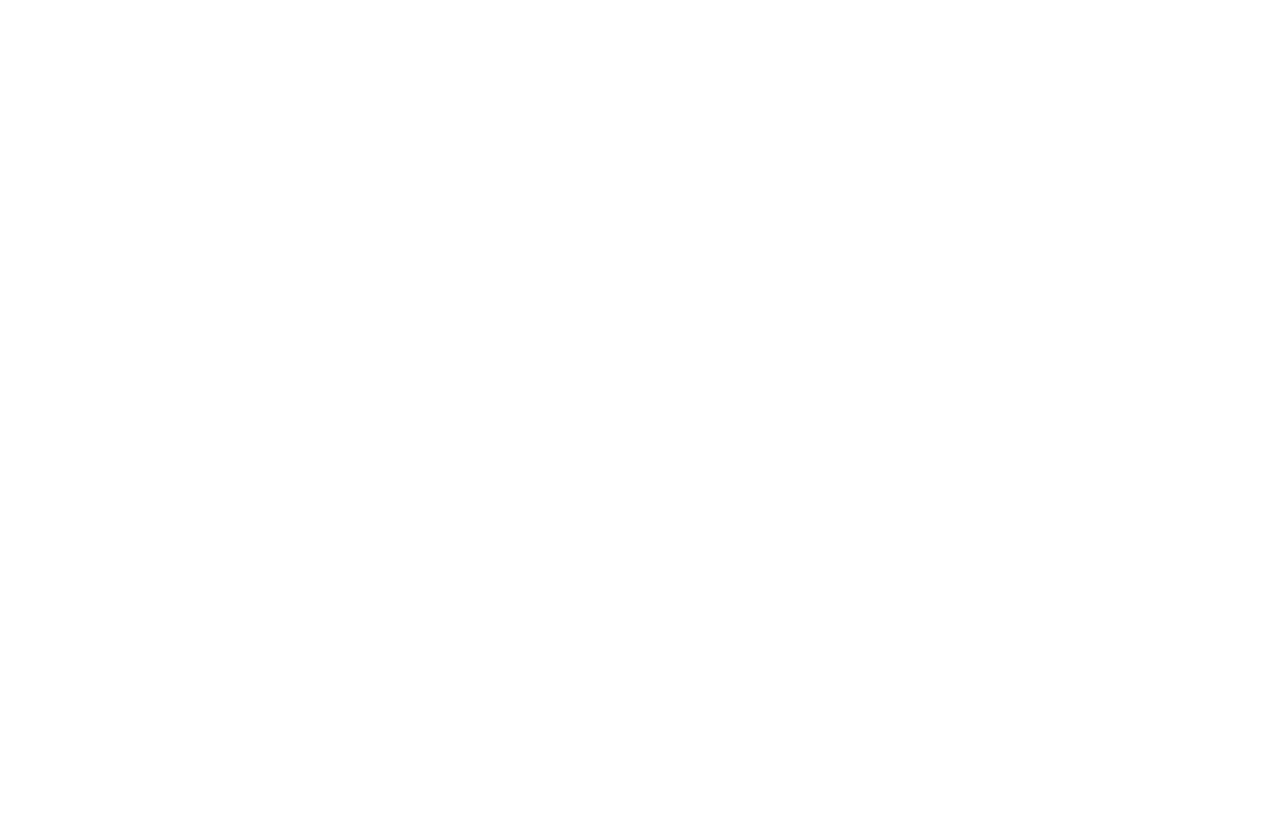
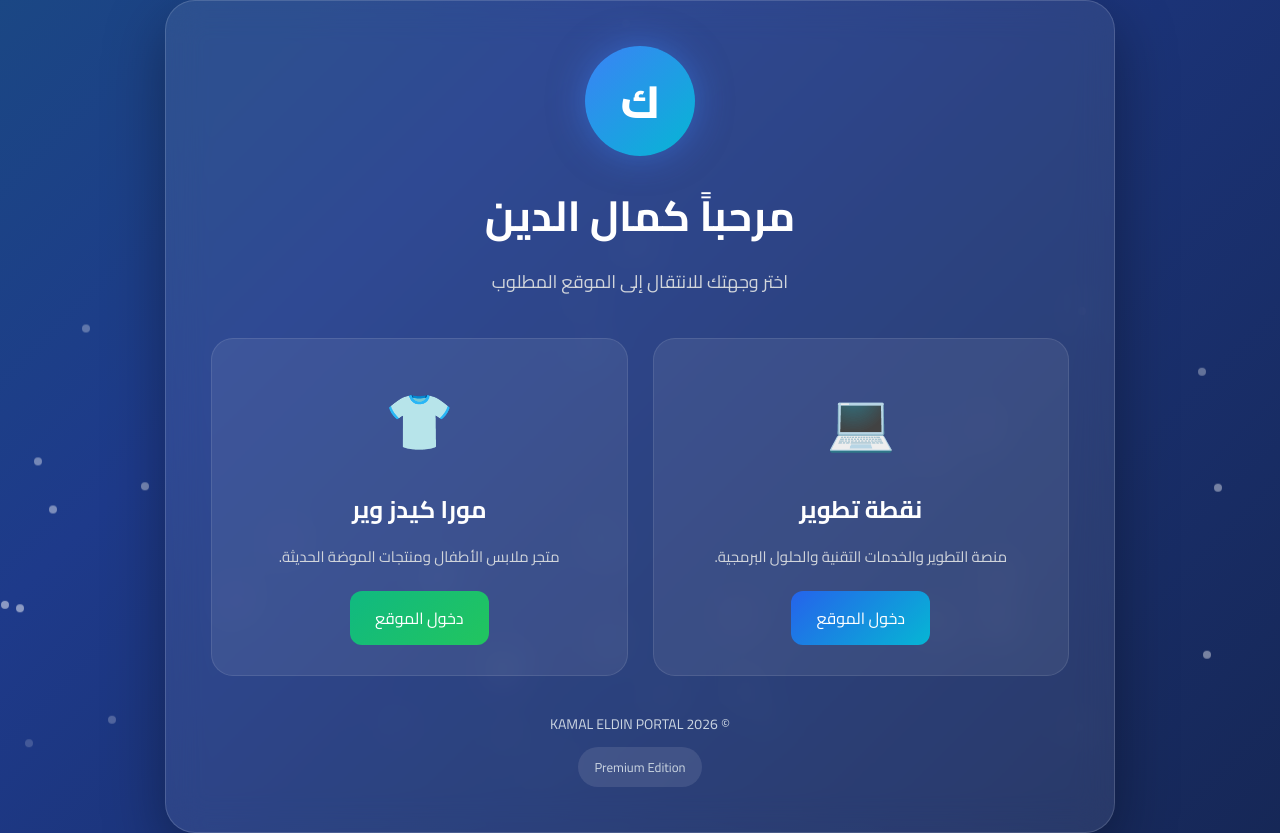
Before and after one commit to floppatera/floppatera.github.io, a plain HTML site: page index.html in a window 1280 px wide. Before the commit the page ends 800 px from the top, so only its background shows below. Drawn offline with Linux system fonts and the light colour scheme.

Commit message:
Refactor index.html for layout and styles

```diff
--- a/index.html
+++ b/index.html
@@ -1,23 +1,299 @@
-<html>
+<!DOCTYPE html>
+<html lang="ar" dir="rtl">
 <head>
-	<title>
-KEMO	</title>
+<meta charset="UTF-8">
+<meta name="viewport" content="width=device-width, initial-scale=1.0">
+<title>كمال الدين | البوابة الرئيسية</title>
 
-	<style>
-	* { font-family: verdana; font-size: 10pt; COLOR: gray; }
-	b { font-weight: bold; }
-	table { height: 50%; border: 1px solid gray;}
-	td { text-align: center; padding: 25;}
+<link href="https://fonts.googleapis.com/css2?family=Cairo:wght@300;400;600;700;800&display=swap" rel="stylesheet">
 
-	</style>
+<style>
+
+*{
+    margin:0;
+    padding:0;
+    box-sizing:border-box;
+    font-family:'Cairo',sans-serif;
+}
+
+body{
+    min-height:100vh;
+    overflow:hidden;
+    background:linear-gradient(-45deg,#0f172a,#1e3a8a,#0f766e,#1e293b);
+    background-size:400% 400%;
+    animation:bgMove 12s ease infinite;
+    display:flex;
+    justify-content:center;
+    align-items:center;
+}
+
+@keyframes bgMove{
+    0%{background-position:0% 50%}
+    50%{background-position:100% 50%}
+    100%{background-position:0% 50%}
+}
+
+.particles{
+    position:fixed;
+    inset:0;
+    overflow:hidden;
+}
+
+.particles span{
+    position:absolute;
+    width:8px;
+    height:8px;
+    border-radius:50%;
+    background:rgba(255,255,255,.5);
+    animation:float 10s linear infinite;
+}
+
+@keyframes float{
+    from{
+        transform:translateY(100vh);
+        opacity:0;
+    }
+    20%{
+        opacity:1;
+    }
+    to{
+        transform:translateY(-100px);
+        opacity:0;
+    }
+}
+
+.card{
+    width:95%;
+    max-width:950px;
+    padding:45px;
+    border-radius:30px;
+    background:rgba(255,255,255,.08);
+    backdrop-filter:blur(18px);
+    border:1px solid rgba(255,255,255,.15);
+    box-shadow:0 20px 60px rgba(0,0,0,.35);
+    color:#fff;
+    text-align:center;
+    z-index:2;
+}
+
+.logo{
+    width:110px;
+    height:110px;
+    margin:auto;
+    border-radius:50%;
+    display:flex;
+    justify-content:center;
+    align-items:center;
+    background:linear-gradient(135deg,#3b82f6,#06b6d4);
+    font-size:45px;
+    font-weight:800;
+    margin-bottom:20px;
+    box-shadow:0 0 35px rgba(59,130,246,.5);
+}
+
+h1{
+    font-size:42px;
+    margin-bottom:10px;
+}
+
+.subtitle{
+    color:#d1d5db;
+    margin-bottom:40px;
+    font-size:18px;
+}
+
+.options{
+    display:grid;
+    grid-template-columns:repeat(auto-fit,minmax(280px,1fr));
+    gap:25px;
+}
+
+.option{
+    background:rgba(255,255,255,.07);
+    border:1px solid rgba(255,255,255,.1);
+    border-radius:22px;
+    padding:30px;
+    transition:.4s;
+    cursor:pointer;
+}
+
+.option:hover{
+    transform:translateY(-10px);
+    background:rgba(255,255,255,.12);
+}
+
+.icon{
+    font-size:55px;
+    margin-bottom:15px;
+}
+
+.option h2{
+    margin-bottom:10px;
+}
+
+.option p{
+    color:#d1d5db;
+    font-size:15px;
+    margin-bottom:20px;
+}
+
+.btn{
+    border:none;
+    padding:12px 25px;
+    border-radius:12px;
+    color:white;
+    font-size:16px;
+    cursor:pointer;
+    transition:.3s;
+}
+
+.dev{
+    background:linear-gradient(135deg,#2563eb,#06b6d4);
+}
+
+.mora{
+    background:linear-gradient(135deg,#10b981,#22c55e);
+}
+
+.btn:hover{
+    transform:scale(1.05);
+}
+
+.footer{
+    margin-top:35px;
+    color:#cbd5e1;
+    font-size:14px;
+}
+
+.version{
+    display:inline-block;
+    margin-top:10px;
+    background:rgba(255,255,255,.1);
+    padding:8px 16px;
+    border-radius:30px;
+    font-size:13px;
+}
+
+.loader{
+    position:fixed;
+    inset:0;
+    background:#020617;
+    display:flex;
+    justify-content:center;
+    align-items:center;
+    flex-direction:column;
+    color:white;
+    z-index:9999;
+    transition:1s;
+}
+
+.spinner{
+    width:70px;
+    height:70px;
+    border:5px solid rgba(255,255,255,.2);
+    border-top:5px solid white;
+    border-radius:50%;
+    animation:spin 1s linear infinite;
+    margin-bottom:20px;
+}
+
+@keyframes spin{
+    to{
+        transform:rotate(360deg);
+    }
+}
+
+.hide{
+    opacity:0;
+    visibility:hidden;
+}
+
+</style>
 </head>
 <body>
-<center>
-<br><br><br><br>
 
-<br><br>
+<div class="loader" id="loader">
+    <div class="spinner"></div>
+    <h3>جاري تحميل البوابة...</h3>
+</div>
 
-</center>
+<div class="particles" id="particles"></div>
+
+<div class="card">
+
+    <div class="logo">ك</div>
+
+    <h1>مرحباً كمال الدين</h1>
+
+    <p class="subtitle">
+        اختر وجهتك للانتقال إلى الموقع المطلوب
+    </p>
+
+    <div class="options">
+
+        <div class="option">
+            <div class="icon">💻</div>
+            <h2>نقطة تطوير</h2>
+            <p>
+                منصة التطوير والخدمات التقنية والحلول البرمجية.
+            </p>
+
+            <button class="btn dev" onclick="goDevPoint()">
+                دخول الموقع
+            </button>
+        </div>
+
+        <div class="option">
+            <div class="icon">👕</div>
+            <h2>مورا كيدز وير</h2>
+            <p>
+                متجر ملابس الأطفال ومنتجات الموضة الحديثة.
+            </p>
+
+            <button class="btn mora" onclick="goMoraKids()">
+                دخول الموقع
+            </button>
+        </div>
+
+    </div>
+
+    <div class="footer">
+        © 2026 KAMAL ELDIN PORTAL
+        <br>
+        <span class="version">Premium Edition</span>
+    </div>
+
+</div>
+
+<script>
+
+window.onload = () =>{
+    setTimeout(()=>{
+        document.getElementById("loader").classList.add("hide");
+    },1800);
+};
+
+function goDevPoint(){
+    window.location.href="https://YOUR-DEVPOINT-LINK.COM";
+}
+
+function goMoraKids(){
+    window.location.href="https://YOUR-MORAKIDS-LINK.COM";
+}
+
+const particles = document.getElementById("particles");
+
+for(let i=0;i<40;i++){
+    let dot=document.createElement("span");
+
+    dot.style.left=Math.random()*100+"%";
+    dot.style.animationDuration=(5+Math.random()*10)+"s";
+    dot.style.animationDelay=Math.random()*5+"s";
+
+    particles.appendChild(dot);
+}
+
+</script>
+
 </body>
-
 </html>
```
